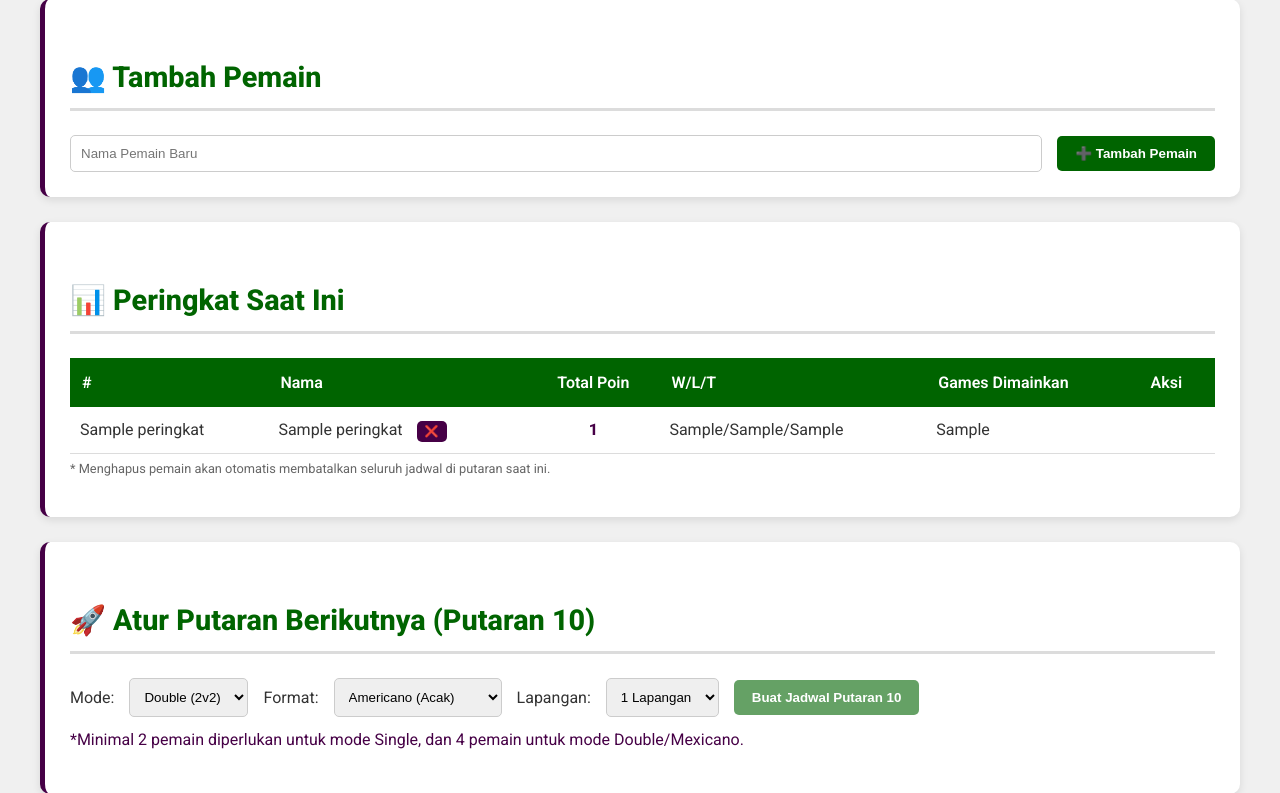
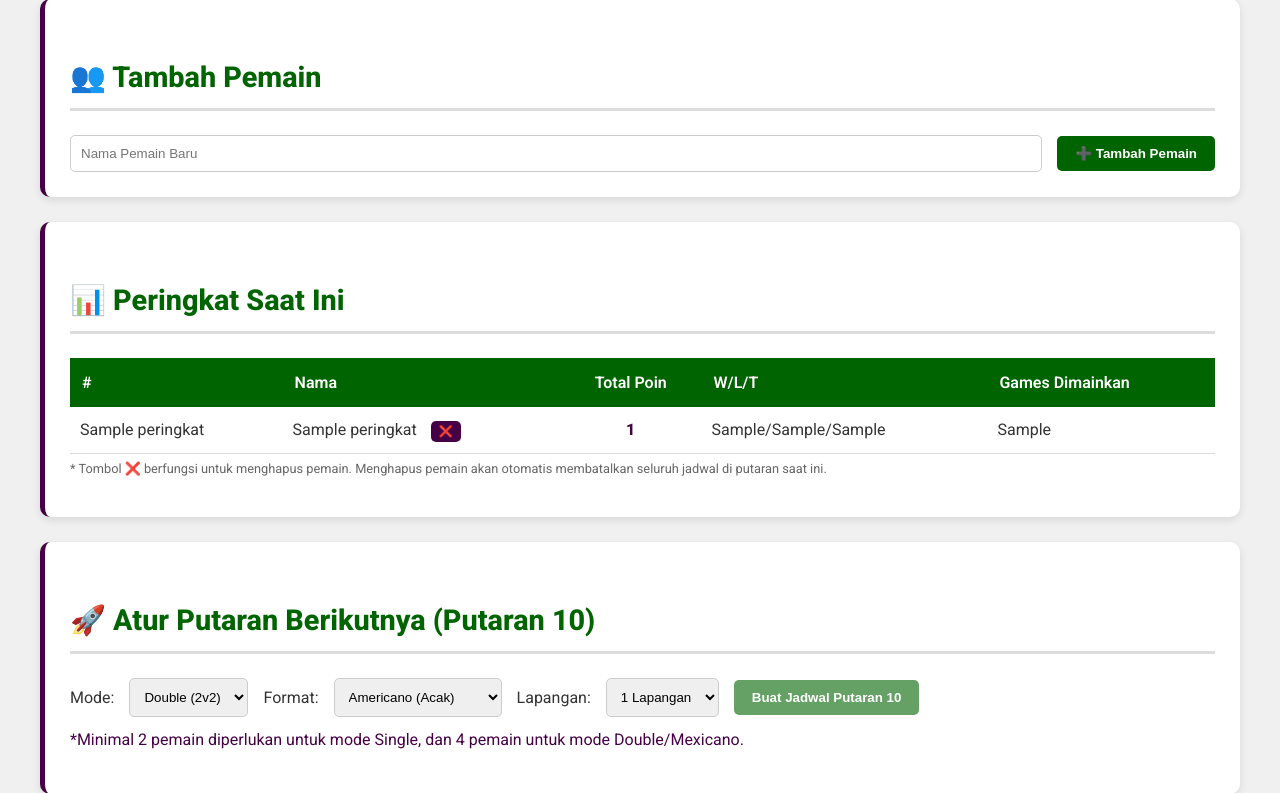
Before and after one commit to ahniif/RGA004, a Flask app: template templates/index.html in a window 1280 px wide. Shown: the part 151-944 px from the top of the page. Run offline with Flask 3, Linux system fonts and the light colour scheme; the template is opened without the code that fills it: most values are stand-ins (such as "Sample title", 1, 10 or a date in 2020).

Commit message:
Update index.html

```diff
--- a/templates/index.html
+++ b/templates/index.html
@@ -245,8 +245,7 @@
                         <th style="text-align: center;">Total Poin</th>
                         <th>W/L/T</th>
                         <th>Games Dimainkan</th>
-                        <th>Aksi</th>
-                    </tr>
+                        </tr>
                 </thead>
                 <tbody>
                     {% for p in peringkat %}
@@ -261,12 +260,11 @@
                         <td style="text-align: center; font-weight: 700; color: var(--wimbledon-purple);">{{ p.Total_Poin }}</td>
                         <td>{{ p.W }}/{{ p.L }}/{{ p.T }}</td>
                         <td>{{ p.Games_Played }}</td>
-                        <td></td>
-                    </tr>
+                        </tr>
                     {% endfor %}
                 </tbody>
             </table>
-            <p class="info-note" style="color: #666;">* Menghapus pemain akan otomatis membatalkan seluruh jadwal di putaran saat ini.</p>
+            <p class="info-note" style="color: #666;">* Tombol ❌ berfungsi untuk menghapus pemain. Menghapus pemain akan otomatis membatalkan seluruh jadwal di putaran saat ini.</p>
             {% else %}
             <p>Belum ada pemain terdaftar. Silakan tambahkan pemain di atas.</p>
             {% endif %}
```
